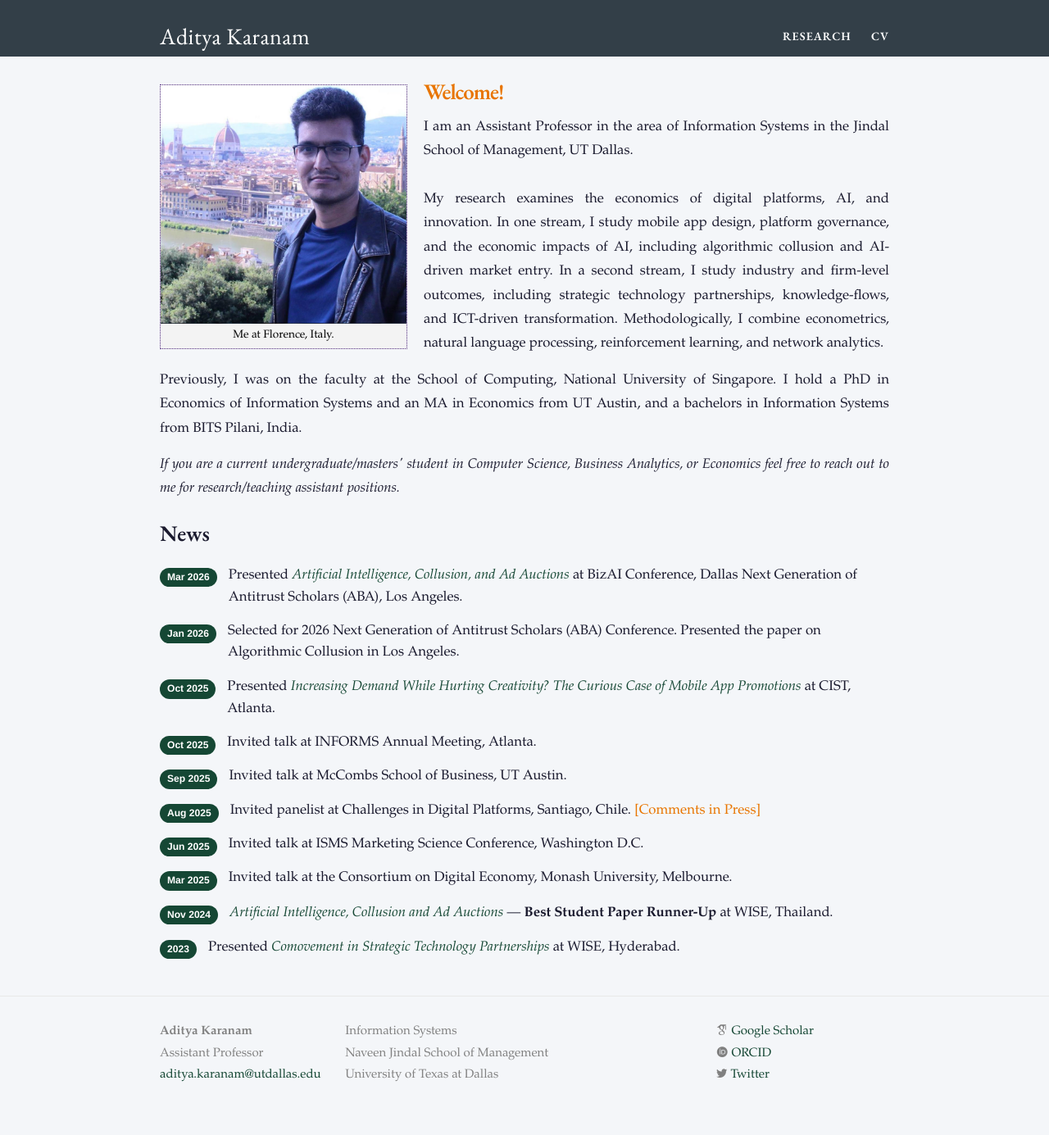
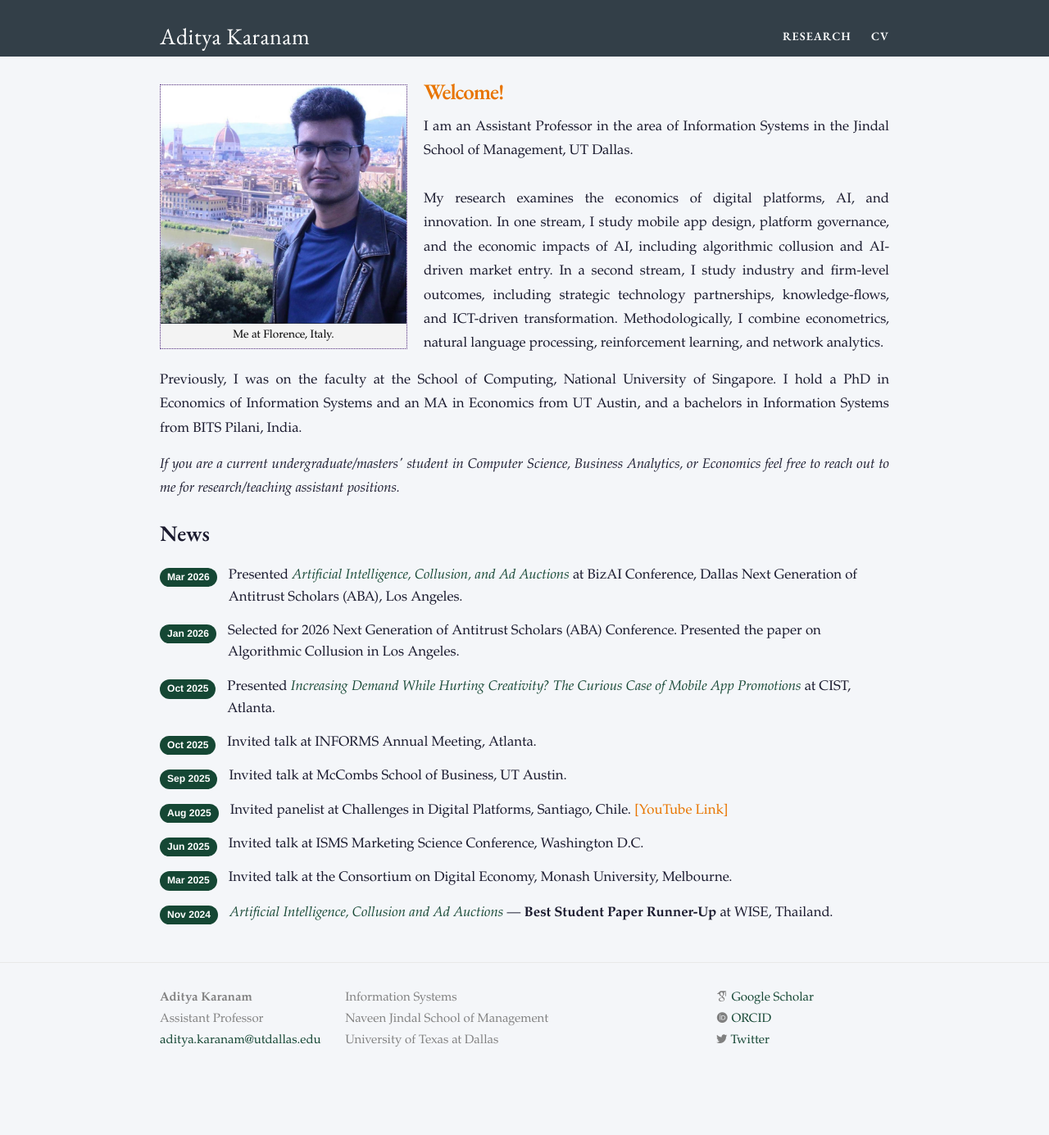
Before and after one commit to askaranam/askaranam.github.io, a Jekyll site: the page built from index.html, in a window 1280 px wide. Shown: the whole page at 82% size. Built offline with Jekyll 4.4.1, drawn with Linux system fonts in a browser that asks for light colours; nearby versions of some CDN libraries; some web fonts are replaced; after the commit the page ends 1343 px from its top, so only the background shows below that.

Commit message:
Update index.html

```diff
--- a/index.html
+++ b/index.html
@@ -52,11 +52,10 @@ Am greatly interested in building market intelligent programs that can provide a
   <li><span class="date-pill">Oct 2025</span><span>Presented <em>Increasing Demand While Hurting Creativity? The Curious Case of Mobile App Promotions</em> at CIST, Atlanta.</span></li>
   <li><span class="date-pill">Oct 2025</span><span>Invited talk at INFORMS Annual Meeting, Atlanta.</span></li>
   <li><span class="date-pill">Sep 2025</span><span>Invited talk at McCombs School of Business, UT Austin.</span></li>
-  <li><span class="date-pill">Aug 2025</span><span>Invited panelist at Challenges in Digital Platforms, Santiago, Chile. <a href="https://idealex.press/colusion-algoritmica-el-odre-viejo-resiste-el-nuevo-vino/">[Comments in Press]</a></span></li>
+  <li><span class="date-pill">Aug 2025</span><span>Invited panelist at Challenges in Digital Platforms, Santiago, Chile. <a href="https://www.youtube.com/watch?v=farOrPaOTQY">[YouTube Link]</a></span></li>
   <li><span class="date-pill">Jun 2025</span><span>Invited talk at ISMS Marketing Science Conference, Washington D.C.</span></li>
   <li><span class="date-pill">Mar 2025</span><span>Invited talk at the Consortium on Digital Economy, Monash University, Melbourne.</span></li>
   <li><span class="date-pill">Nov 2024</span><span><em>Artificial Intelligence, Collusion and Ad Auctions</em> — <strong>Best Student Paper Runner-Up</strong> at WISE, Thailand.</span></li>
-  <li><span class="date-pill">2023</span><span>Presented <em>Comovement in Strategic Technology Partnerships</em> at WISE, Hyderabad.</span></li>
 </ul>
 
 </div>
```
